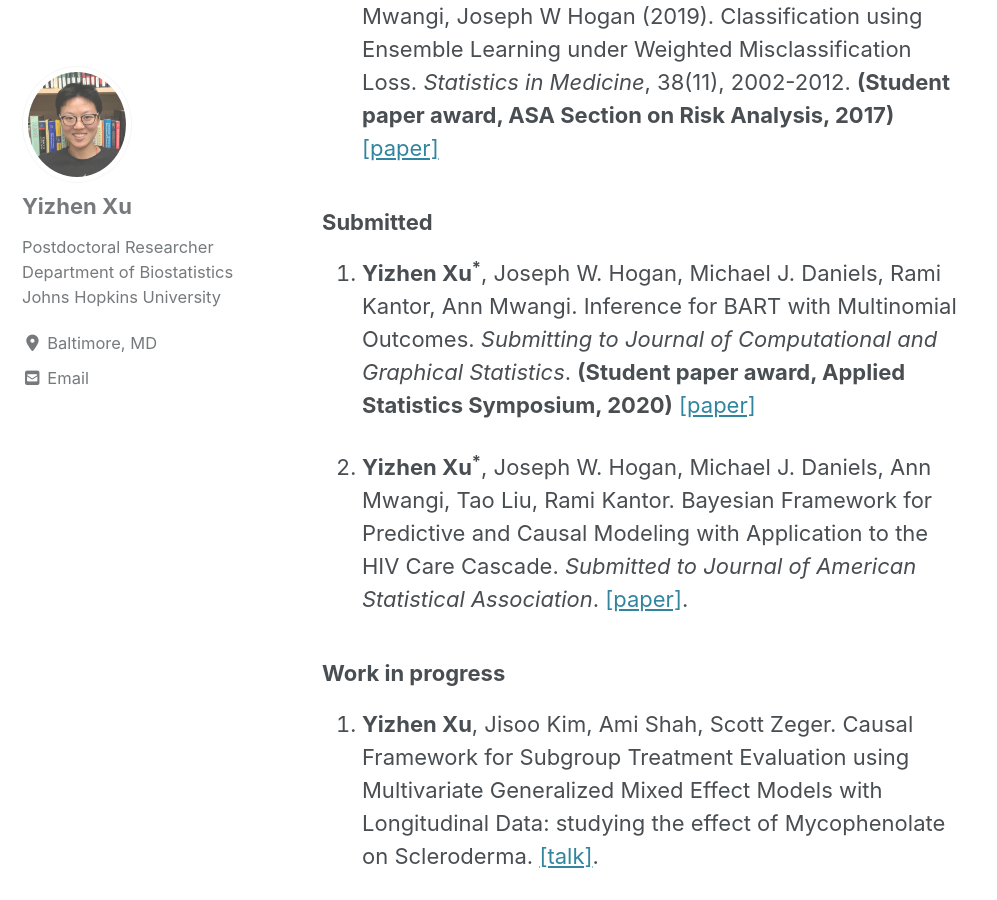
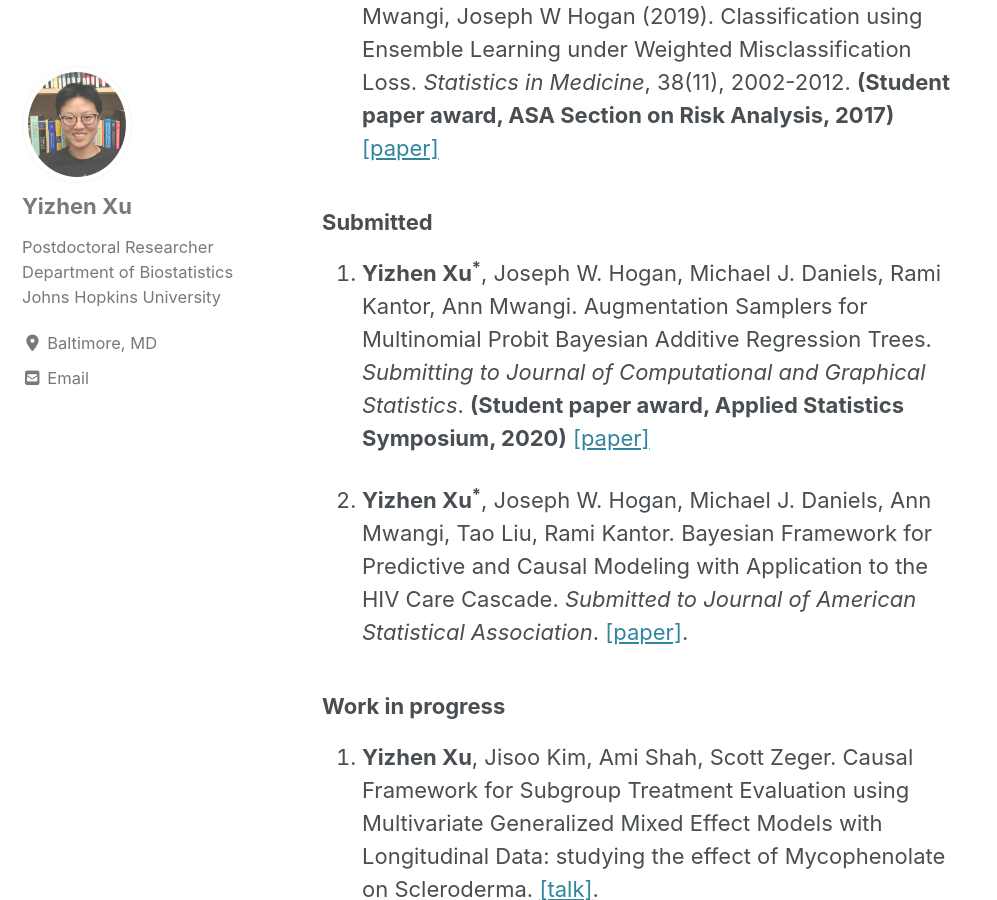
Before and after one commit to yizhenxu/yizhenxu.github.io, a Jekyll site: the page built from _pages/publication.md, in a window 1280 px wide and 900 px high, scrolled down 321 px. Shown: the whole window, without its empty margins (0-997 px from the left). Built offline with Jekyll 4.4.1, drawn with Linux system fonts in a browser that asks for light colours; cached includes are drawn as plain includes; nearby versions of some CDN libraries.

Commit message:
update MPBART

```diff
--- a/_pages/publication.md
+++ b/_pages/publication.md
@@ -14,7 +14,7 @@ author_profile: true
 
 ### Submitted
 
-1. **Yizhen Xu<sup>\*</sup>**, Joseph W. Hogan, Michael J. Daniels, Rami Kantor, Ann Mwangi. Inference for BART with Multinomial Outcomes. *Submitting to Journal of Computational and Graphical Statistics*. **(Student paper award, Applied Statistics Symposium, 2020)** <a href="https://arxiv.org/abs/2101.06823"> [paper] </a>
+1. **Yizhen Xu<sup>\*</sup>**, Joseph W. Hogan, Michael J. Daniels, Rami Kantor, Ann Mwangi. Augmentation Samplers for Multinomial Probit Bayesian Additive Regression Trees. *Submitting to Journal of Computational and Graphical Statistics*. **(Student paper award, Applied Statistics Symposium, 2020)** <a href="/assets/pdffiles/MPBART_samplers.pdf"> [paper] </a>
 
 2. **Yizhen Xu<sup>\*</sup>**, Joseph W. Hogan, Michael J. Daniels, Ann Mwangi, Tao Liu, Rami Kantor. Bayesian Framework for Predictive and Causal Modeling with Application to the HIV Care Cascade. *Submitted to Journal of American Statistical Association*. <a href="/assets/pdffiles/draft w author details.pdf">[paper]</a>.
 
```
